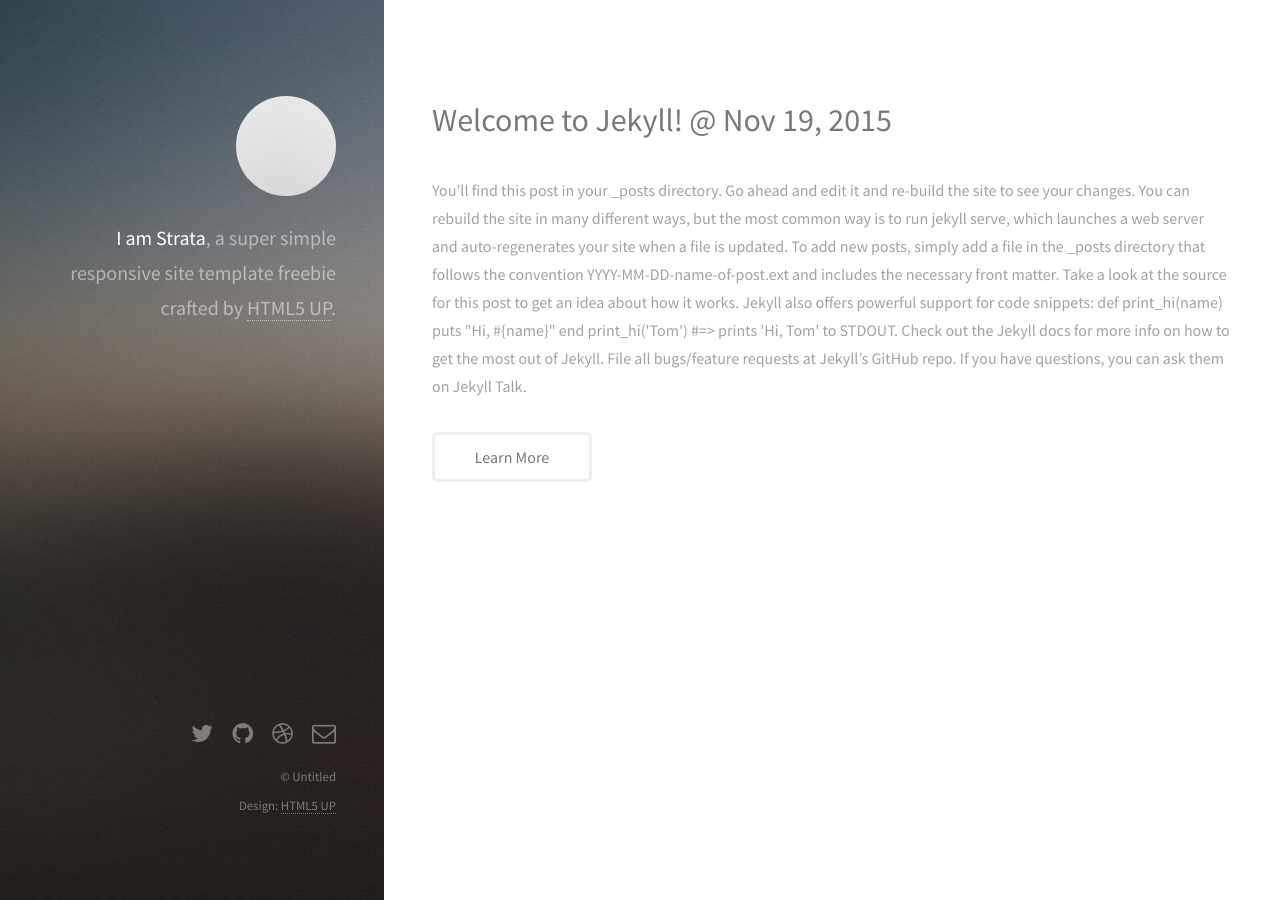
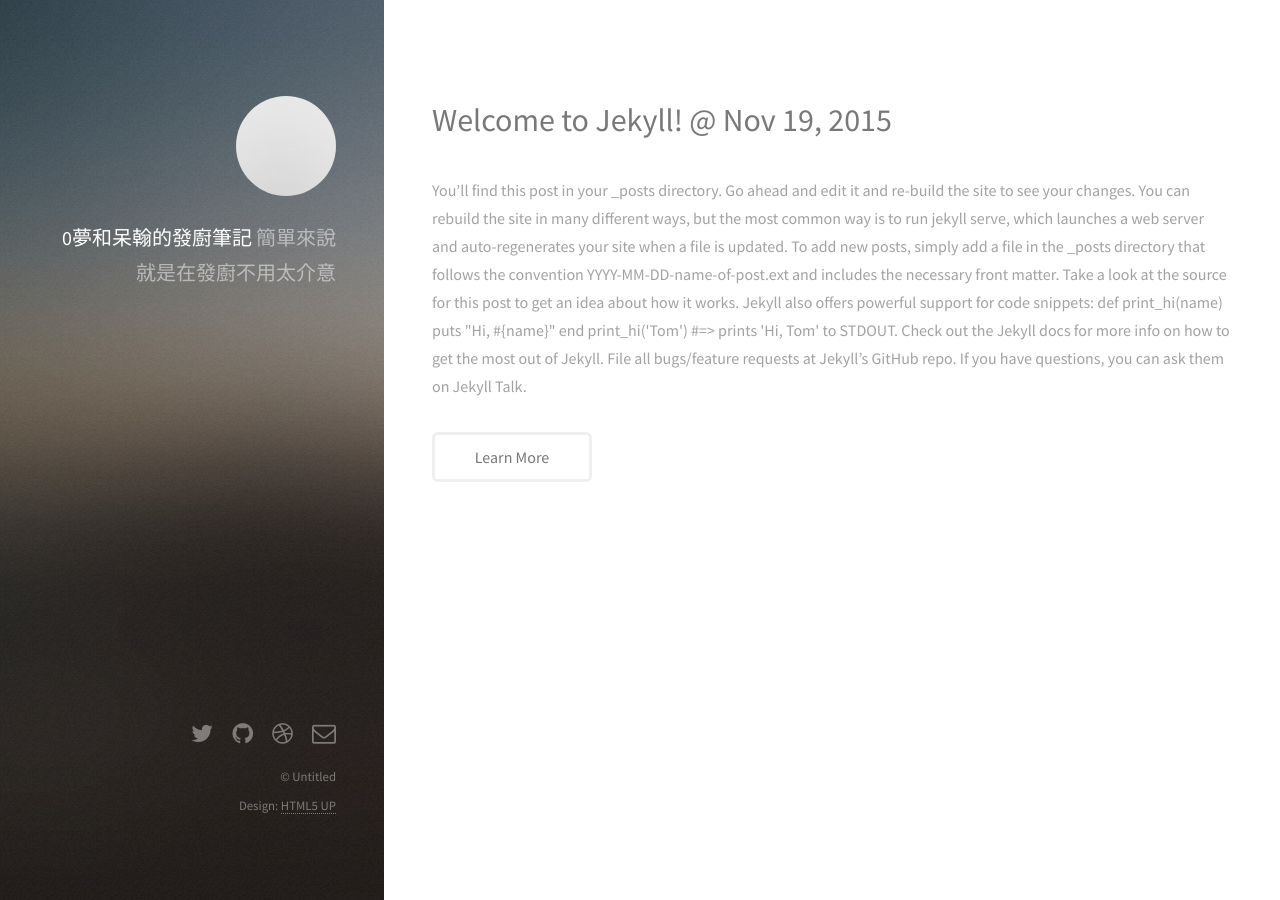
Before and after one commit to 0mu-Project/blog, a Jekyll site: the page built from index.html, in a window 1280 px wide. Built offline with Jekyll 4.4.1, drawn with Linux system fonts in a browser that asks for light colours.

Commit message:
modify people

```diff
--- a/_layouts/default.html
+++ b/_layouts/default.html
@@ -6,9 +6,8 @@
   <body id= "top">
 			<header id="header">
 				<a href="#" class="image avatar"><img src={{ "/images/avatar.jpg" | prepend: site.baseurl }} alt="" /></a>
-				<h1><strong>I am Strata</strong>, a super simple<br />
-				responsive site template freebie<br />
-				crafted by <a href="http://html5up.net">HTML5 UP</a>.</h1>
+				<h1><strong>0夢和呆翰的發廚筆記</strong><br />
+				簡單來說就是在發廚不用太介意
 			</header>
 
 			<div id="main">
```
